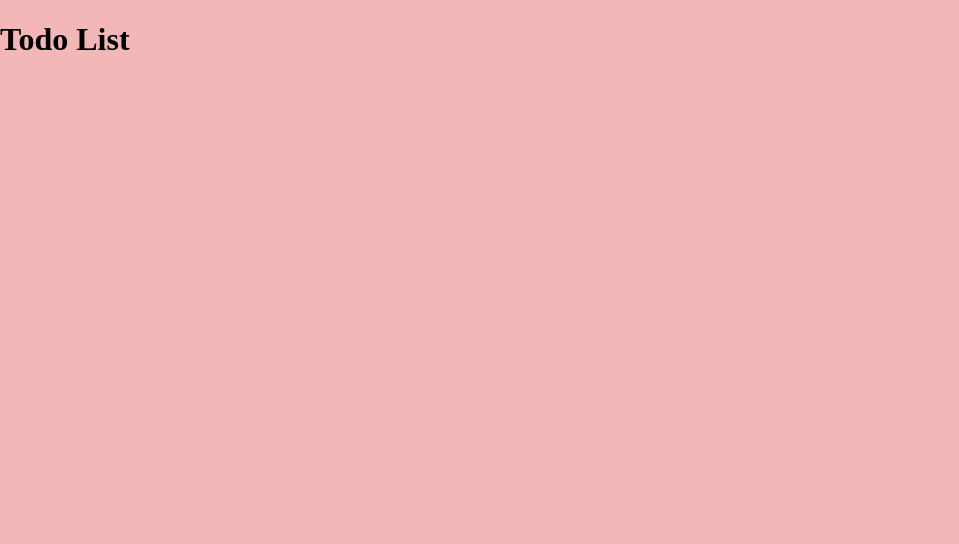
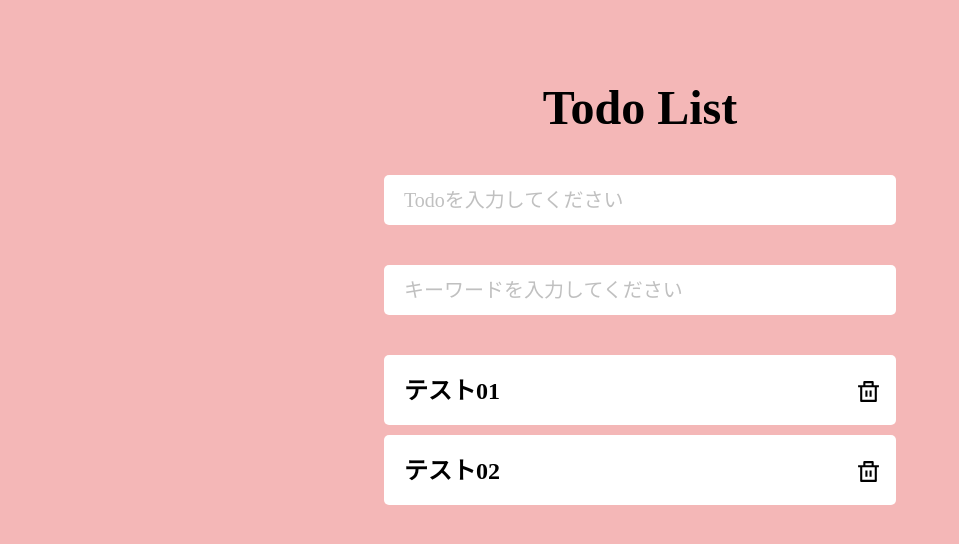
Before and after one commit to masahiro96848/react-brain-output, a React (Vite) app: page / in a window 1280 px wide. Shown: the top 544 px of the page, without its empty margins (0-959 px from the left). Built offline with nearby package versions, Linux system fonts and the light colour scheme.

Commit message:
Todoの追加、検索、リストのレイアウトを作成

```diff
--- a/package.json
+++ b/package.json
@@ -10,8 +10,11 @@
     "preview": "vite preview"
   },
   "dependencies": {
+    "@fortawesome/free-solid-svg-icons": "^6.4.0",
+    "@fortawesome/react-fontawesome": "^0.2.0",
     "react": "^18.2.0",
-    "react-dom": "^18.2.0"
+    "react-dom": "^18.2.0",
+    "react-icons": "^4.10.1"
   },
   "devDependencies": {
     "@types/react": "^18.2.15",
--- a/src/components/templates/index.tsx
+++ b/src/components/templates/index.tsx
@@ -1,16 +1,46 @@
 import React from 'react'
+import { RiDeleteBinLine } from 'react-icons/ri'
 import styles from './styles.module.css'
 
 export const TodoTemplate = () => {
   return (
     <div className={styles.container}>
-      <h1>Todo List</h1>
+      <h1 className={styles.title}>Todo List</h1>
       {/* Todo追加エリア */}
-      <section></section>
+      <section className={styles.common}>
+        <input
+          type="text"
+          className={styles.input}
+          placeholder="Todoを入力してください"
+        />
+      </section>
       {/* Todo検索エリア */}
-      <section></section>
+      <section className={styles.common}>
+        <input
+          type="text"
+          className={styles.input}
+          placeholder="キーワードを入力してください"
+        />
+      </section>
       {/* Todoリスト表示エリア */}
-      <section></section>
+      <section className={styles.common}>
+        <div>
+          <ul className={styles.list}>
+            <li className={styles.todo}>
+              <span className={styles.task}>テスト01</span>
+              <div className={styles.icons}>
+                <RiDeleteBinLine size={25} />
+              </div>
+            </li>
+            <li className={styles.todo}>
+              <span className={styles.task}>テスト02</span>
+              <div className={styles.icons}>
+                <RiDeleteBinLine size={25} />
+              </div>
+            </li>
+          </ul>
+        </div>
+      </section>
     </div>
   )
 }
--- a/src/components/templates/styles.module.css
+++ b/src/components/templates/styles.module.css
@@ -1,3 +1,64 @@
 .container {
   width: 50%;
+  margin: 80px auto;
 }
+
+.title {
+  text-align: center;
+  font-family: 'Times New Roman', Times, serif;
+  color: #000000;
+  font-size: 48px;
+}
+
+.common {
+  width: 80%;
+  margin: 40px auto;
+}
+
+.input {
+  width: 100%;
+  border: none;
+  padding: 10px 20px;
+  height: 50px;
+  box-sizing: border-box;
+  font-size: 20px;
+  font-family: 'Times New Roman', Times, serif;
+  border-radius: 5px;
+}
+
+.input::placeholder {
+  color: #c0c0c0;
+}
+
+.list {
+  padding: 0;
+}
+
+.todo {
+  position: relative;
+  margin-bottom: 10px;
+  list-style: none;
+  line-height: 1.5;
+  font-weight: bold;
+  background: white;
+  padding: 10px;
+  border-radius: 5px;
+  height: 50px;
+}
+
+.task {
+  display: block;
+  cursor: pointer;
+  padding-top: 8px;
+  padding-left: 10px;
+  font-size: 24px;
+  font-family: 'Times New Roman', Times, serif;
+  color: #000000;
+}
+
+.icons {
+  cursor: pointer;
+  position: absolute;
+  top: 24px;
+  right: 15px;
+}
```
Also changed, not shown: 1 other file (tests, documents, lock files or other folders).
